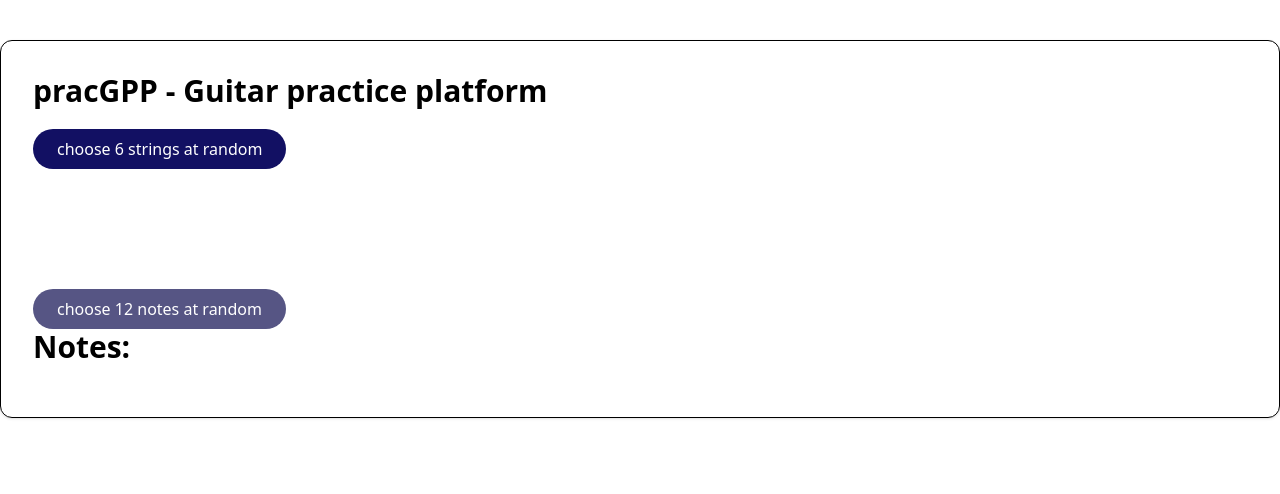
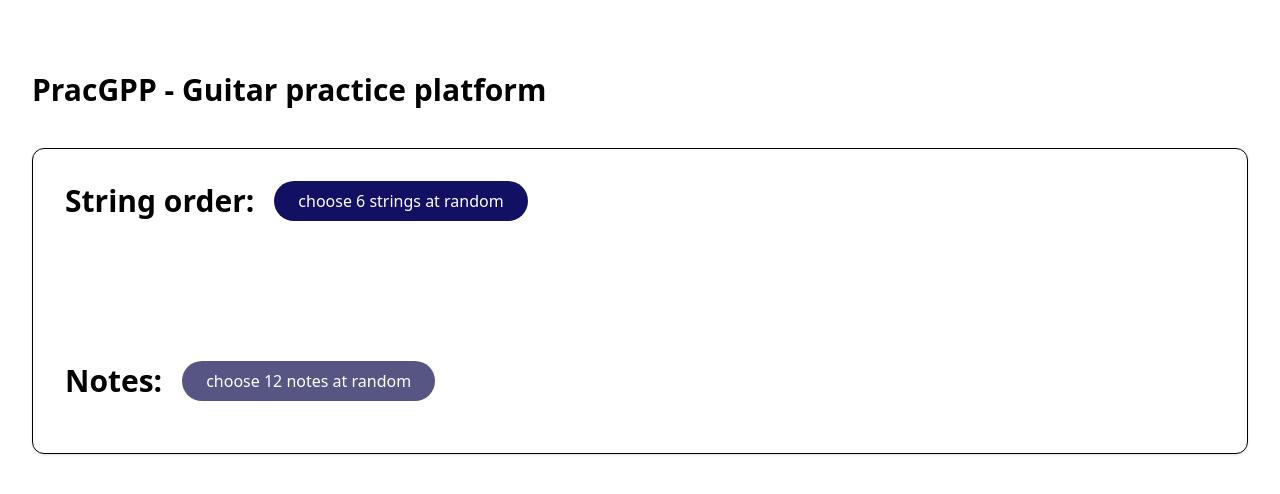
Before and after one commit to mharv/guitar-practice, a React (Create React App) app in the folder client/: page / in a window 1280 px wide. Shown: the top 494 px of the page. Built offline with nearby package versions, Linux system fonts and the light colour scheme.

Commit message:
fixed up some formatting

```diff
--- a/client/public/index.html
+++ b/client/public/index.html
@@ -24,7 +24,7 @@
       work correctly both with client-side routing and a non-root public URL.
       Learn how to configure a non-root public URL by running `npm run build`.
     -->
-    <title>React App</title>
+    <title>PracGPP</title>
   </head>
   <body>
     <noscript>You need to enable JavaScript to run this app.</noscript>
--- a/client/src/App.tsx
+++ b/client/src/App.tsx
@@ -21,7 +21,6 @@ function App() {
         while (stringSet.size < 6) {
             stringSet.add(generateRandomString());
         }
-        // convert the set to an array
         const stringSetArray = Array.from(stringSet);
         setStringSet(stringSetArray as string[]);
     }
@@ -30,7 +29,6 @@ function App() {
     const [noteSet, setNoteSet] = useState<string[]>();
 
     const generateRandomNote = () => {
-        //including sharps
         const notes = ['A', 'A#', 'B', 'C', 'C#', 'D', 'D#', 'E', 'F', 'F#', 'G', 'G#'];
         const randomNote = notes[Math.floor(Math.random() * notes.length)];
         return randomNote;
@@ -65,26 +63,29 @@ function App() {
 
     return (
         <div className="App">
+            <div className="container mx-auto p-8 m-10">
+                <p className="text-3xl text-gray-700 font-bold mb-5">
+                    PracGPP - Guitar practice platform
+                </p>
             <div className="container mx-auto bg-gray-200 rounded-xl shadow border p-8 m-10">
-                <div className="">
-                    <p className="text-3xl text-gray-700 font-bold mb-5">
-                        pracGPP - Guitar practice platform
-                    </p>
-
-                    <button className="bg-midnight px-6 py-2 text-white rounded-full" onClick={getRandomStringSet} >choose 6 strings at random</button>
+                <div className="flex items-center">
+                    <p className="text-3xl text-gray-700 font-bold mb-5">String order:</p>
+                    <button className="bg-midnight px-6 py-2 ml-5 mb-5 text-white rounded-full" onClick={getRandomStringSet} >choose 6 strings at random</button>
+                </div>
                 <div className="grid grid-cols-6 gap-4">
                     {stringSet && stringSet.map((guitarString) => {
-                        return <p className="text-3xl font-bold "key={guitarString}>{guitarStringNumberLookup[guitarString] + ": " + guitarString}</p>
+                        return <p className="text-3xl font-bold " key={guitarString}>{guitarStringNumberLookup[guitarString] + ": " + guitarString}</p>
                     })}
                 </div>
-
                 <br />
                 <br />
                 <br />
                 <br />
                 <br />
-                    <button className="bg-metal px-6 py-2 text-white rounded-full" onClick={generateRandomNoteSet} >choose 12 notes at random</button>
+                <div className="flex items-center">
                     <p className="text-3xl text-gray-700 font-bold mb-5">Notes:</p>
+                    <button className="bg-metal px-6 py-2 ml-5 mb-5 text-white rounded-full" onClick={generateRandomNoteSet} >choose 12 notes at random</button>
+                </div>
                 <div className="grid grid-cols-12 gap-4">
                     {noteSet && noteSet.map((note) => {
                         return <p className="text-3xl font-bold"><span key={note}>{"  " + note + "  "}</span></p>
@@ -92,7 +93,6 @@ function App() {
                 </div>
                 </div>
             </div>
-
         </div>
     );
 }
```
Lines whose indentation alone changed are shown as unchanged.
